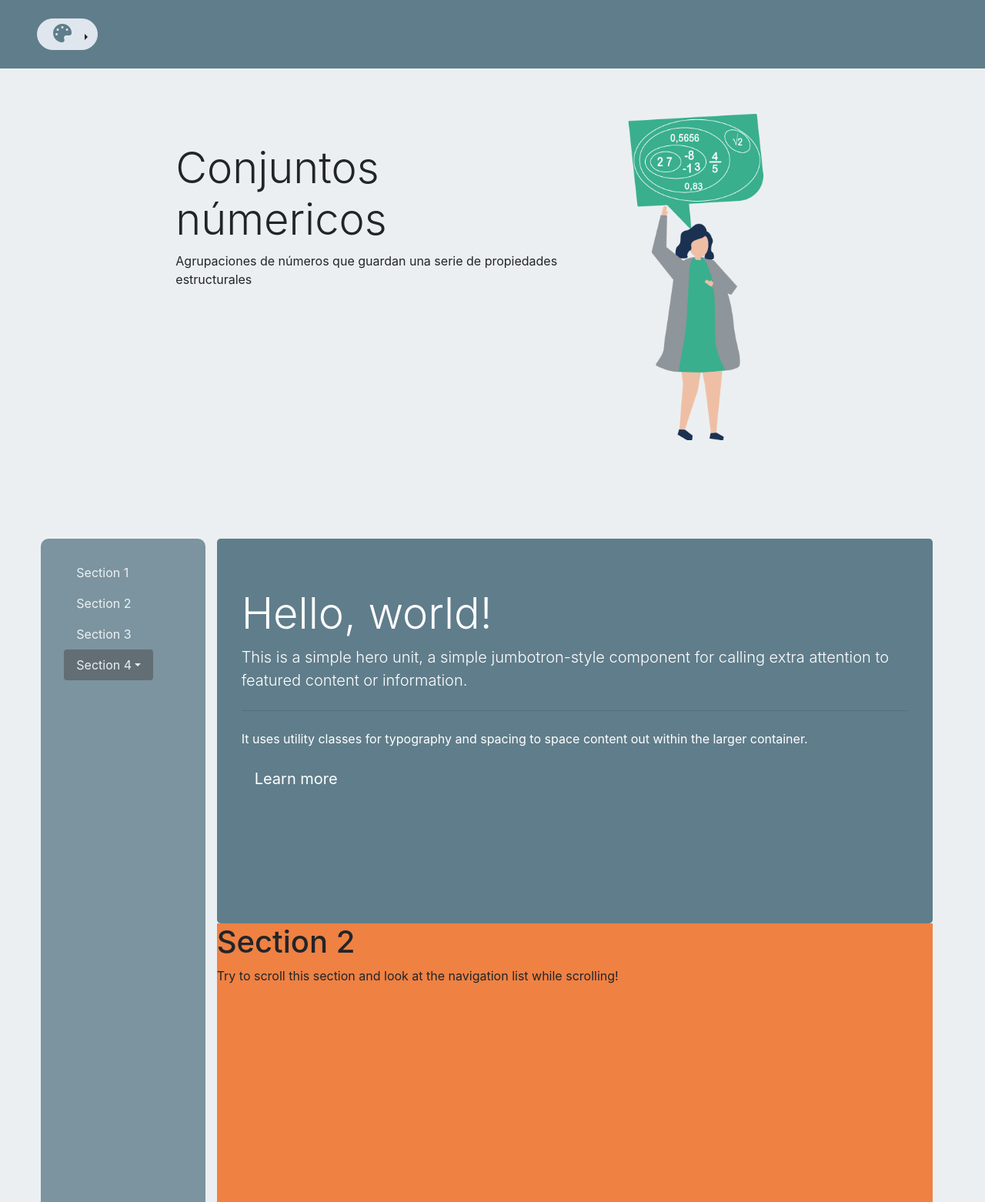
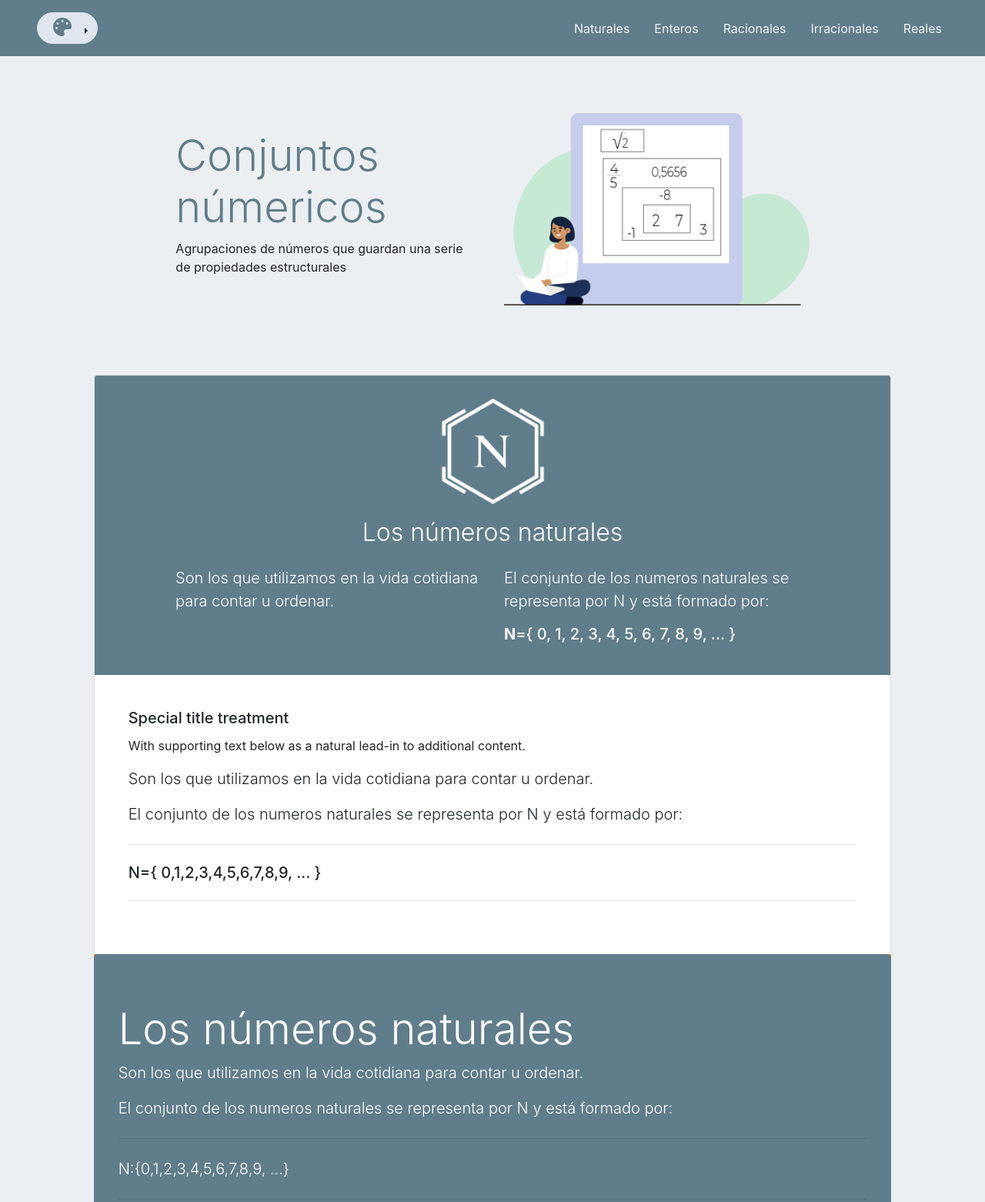
Before and after one commit to ElkynEnriquez/Equa, a website: page repaso/repaso-contenido-1.html in a window 1280 px wide. Shown: the top 1562 px of the page at 77% size. Drawn offline with nearby package versions, Linux system fonts and the light colour scheme.

Commit message:
Estructura conjuntos numericos

```diff
--- a/js/cargar-theme.js
+++ b/js/cargar-theme.js
@@ -57,7 +57,7 @@ function activarTheme(colorPrimario)
 
 function actualizarcolor(colorprincipal) {
     // Guarda todos los elementos que coincidan
-    var elements = document.querySelectorAll(".bg-primary, .btn-primary, .alert-primary, .table-primary, .badge-primary, .btn-outline-primary, .bg-primarioTazul, .btn-primarioTazul, .alert-primarioTazul, .table-primarioTazul, .badge-primarioTazul, .btn-outline-primarioTazul, .bg-primarioTrojo, .btn-primarioTrojo, .alert-primarioTrojo, .table-primarioTrojo, .badge-primarioTrojo, .btn-outline-primarioTrojo, .bg-primarioTvioleta, .btn-primarioTvioleta, .alert-primarioTvioleta, .table-primarioTvioleta, .badge-primarioTvioleta, .btn-outline-primarioTvioleta");
+    var elements = document.querySelectorAll(".bg-primary, .btn-primary, .alert-primary, .table-primary, .badge-primary, .btn-outline-primary, .text-primary, .bg-primarioTazul, .btn-primarioTazul, .alert-primarioTazul, .table-primarioTazul, .badge-primarioTazul, .btn-outline-primarioTazul, .text-primarioTazul, .bg-primarioTrojo, .btn-primarioTrojo, .alert-primarioTrojo, .table-primarioTrojo, .badge-primarioTrojo, .btn-outline-primarioTrojo, .text-primarioTrojo, .bg-primarioTvioleta, .btn-primarioTvioleta, .alert-primarioTvioleta, .table-primarioTvioleta, .badge-primarioTvioleta, .btn-outline-primarioTvioleta, .text-primarioTvioleta");
     // Para cada elemento y su posile variación  se reemplaza la clase por la nueva
     elements.forEach(function(item) {
             if (item.classList.contains('bg-primarioTazul')) item.classList.replace('bg-primarioTazul','bg-'+colorprincipal);
@@ -66,6 +66,7 @@ function actualizarcolor(colorprincipal) {
             if (item.classList.contains('table-primarioTazul')) item.classList.replace('table-primarioTazul','table-'+colorprincipal);
             if (item.classList.contains('badge-primarioTazul')) item.classList.replace('badge-primarioTazul','badge-'+colorprincipal);
             if (item.classList.contains('btn-outline-primarioTazul')) item.classList.replace('btn-outline-primarioTazul','btn-outline-'+colorprincipal);
+            if (item.classList.contains('text-primarioTazul')) item.classList.replace('text-primarioTazul','text-'+colorprincipal);
 
             if (item.classList.contains('bg-primarioTrojo')) item.classList.replace('bg-primarioTrojo','bg-'+colorprincipal);
             if (item.classList.contains('btn-primarioTrojo')) item.classList.replace('btn-primarioTrojo','btn-'+colorprincipal);
@@ -73,6 +74,7 @@ function actualizarcolor(colorprincipal) {
             if (item.classList.contains('table-primarioTrojo')) item.classList.replace('table-primarioTrojo','table-'+colorprincipal);
             if (item.classList.contains('badge-primarioTrojo')) item.classList.replace('badge-primarioTrojo','badge-'+colorprincipal);
             if (item.classList.contains('btn-outline-primarioTrojo')) item.classList.replace('btn-outline-primarioTrojo','btn-outline-'+colorprincipal);
+            if (item.classList.contains('text-primarioTrojo')) item.classList.replace('text-primarioTrojo','text-'+colorprincipal);
 
             if (item.classList.contains('bg-primarioTvioleta')) item.classList.replace('bg-primarioTvioleta','bg-'+colorprincipal);
             if (item.classList.contains('btn-primarioTvioleta')) item.classList.replace('btn-primarioTvioleta','btn-'+colorprincipal);
@@ -80,6 +82,7 @@ function actualizarcolor(colorprincipal) {
             if (item.classList.contains('table-primarioTvioleta')) item.classList.replace('table-primarioTvioleta','table-'+colorprincipal);
             if (item.classList.contains('badge-primarioTvioleta')) item.classList.replace('badge-primarioTvioleta','badge-'+colorprincipal);
             if (item.classList.contains('btn-outline-primarioTvioleta')) item.classList.replace('btn-outline-primarioTvioleta','btn-outline-'+colorprincipal);
+            if (item.classList.contains('text-primarioTvioleta')) item.classList.replace('text-primarioTvioleta','text-'+colorprincipal);
 
             if (item.classList.contains('bg-primary')) item.classList.replace('bg-primary','bg-'+colorprincipal);
             if (item.classList.contains('btn-primary')) item.classList.replace('btn-primary','btn-'+colorprincipal);
@@ -87,5 +90,6 @@ function actualizarcolor(colorprincipal) {
             if (item.classList.contains('table-primary')) item.classList.replace('table-primary','table-'+colorprincipal);
             if (item.classList.contains('badge-primary')) item.classList.replace('badge-primary','badge-'+colorprincipal);
             if (item.classList.contains('btn-outline-primary')) item.classList.replace('btn-outline-primary','btn-outline-'+colorprincipal);
+            if (item.classList.contains('text-primary')) item.classList.replace('text-primary','text-'+colorprincipal);
     });
 }
--- a/repaso/repaso-contenido-1.html
+++ b/repaso/repaso-contenido-1.html
@@ -4,26 +4,20 @@
         <!-- Etiquetas <meta> obligatorias para Bootstrap -->
         <meta charset="utf-8">
         <meta name="viewport" content="width=device-width, initial-scale=1, shrink-to-fit=no">
-<title>p29jul</title>
+
+        <!-- titulo de página -->
+        <title>Cojuntos númericos</title>
 
         <!--************** Inicio Scripts Bootstrap y Cambio de tema ******************** -->
         <!-- jQuery first, then Popper.js, then Bootstrap JS -->
         <script src="https://code.jquery.com/jquery-3.4.1.min.js" integrity="sha256-CSXorXvZcTkaix6Yvo6HppcZGetbYMGWSFlBw8HfCJo=" crossorigin="anonymous"></script>
         <script src="https://cdnjs.cloudflare.com/ajax/libs/popper.js/1.14.3/umd/popper.min.js" integrity="sha384-ZMP7rVo3mIykV+2+9J3UJ46jBk0WLaUAdn689aCwoqbBJiSnjAK/l8WvCWPIPm49" crossorigin="anonymous"></script>
-
         <script src="https://stackpath.bootstrapcdn.com/bootstrap/4.1.3/js/bootstrap.min.js" integrity="sha384-ChfqqxuZUCnJSK3+MXmPNIyE6ZbWh2IMqE241rYiqJxyMiZ6OW/JmZQ5stwEULTy" crossorigin="anonymous"></script>
         <!-- Fin jQuery, Popper.js y Bootstrap JS -->
+
+        <!-- incluimos iconos desde fontawesome -->
         <link rel="stylesheet" href="https://use.fontawesome.com/releases/v5.7.0/css/all.css" integrity="sha387-lZN37f5QGtY3VHgigisS14W3ExzMWZxybE1SJSEsQp9S+oqd12jhcu+A56Ebc1zFSJ" crossorigin="anonymous">
 
-<!--script src="p29jul.js"></script-->
-<script>
-function init() {
-    $(function(){
-        $("#incluirMenu").load("../modulos/menu.html");
-    });
-	//fnStartAnimation();
-}
-</script>
         <!-- ********************** Inicio codigo tema y cargar tema ******************* -->
             <!-- Custom built theme - This already includes Bootstrap 4 -->
             <link rel="stylesheet" href="../css/mytheme.min.css">
@@ -45,10 +39,8 @@ function init() {
 }
 </style>
 </head>
-<body onload="init();" style="margin:0px; "  data-spy="scroll" data-target="#myScrollspy" data-offset="1">
-    <!-- header class="navbar navbar-expand navbar-dark bg-primary flex-column flex-md-row bd-navbar" id="incluirMenu"></header -->
-    <div class="container-fluid">
-        <div class="row justify-content-between bg-primary px-5 py-4">
+<body style="margin:0px;"  data-spy="scroll">
+    <nav class="navbar navbar-expand-lg navbar-light  bg-primary px-5 py-3">
       <!-- Default dropright button -->
         <div class="btn-group dropright">
           <button type="button" class="btn btn-light dropdown-toggle" data-toggle="dropdown" aria-haspopup="true" aria-expanded="false" style="border-radius: 30px;">
@@ -62,67 +54,99 @@ function init() {
                 <a class="nav-link" id="color-violeta-btn" href="#tema-violeta">Violeta</a>
           </div>
         </div>
-        </div>
-        <div class="row justify-content-center py-5">
-            <div class="col-2"></div>
-            <div class="col-5 py-5">
-                <h1 class="display-4">Conjuntos númericos</h1>
-                <p>Agrupaciones de números que guardan una serie de propiedades estructurales</p>
-            </div>
-            <div class="col-3">
-                <img src="../img/conjuntos-numericos.png" alt="imagen-conjuntos-numericos" width="100%">
-            </div>
-            <div class="col-2"></div>
-        </div>
-        <div class="row py-5 justify-content-center">
-            <div class="py-3 w-100"></div> <!-- nueva linea -->
-            <nav class="col-sm-3 col-4 col-md-2 bg-primary"  id="myScrollspy" style="opacity: 0.8 ; border-radius: 10px;">
-                <div class="col-12 col-lg-3 bd-sidebar my-4">
-                    <ul class="nav nav-pills flex-column">
-                    <li class="nav-item">
-                      <a class="nav-link active" href="#section1">Section 1</a>
+      <button class="navbar-toggler" type="button" data-toggle="collapse" data-target="#navbarNav" aria-controls="navbarNav" aria-expanded="false" aria-label="Toggle navigation">
+            <span class="navbar-toggler-icon"></span>
+      </button>
+      <div class="collapse navbar-collapse justify-content-end" id="navbarNav">
+        <ul class="navbar-nav">
+          <li class="nav-item active px-2">
+            <a class="nav-link active" href="#naturales">Naturales</a>
           </li>
-                    <li class="nav-item">
-                      <a class="nav-link" href="#section2">Section 2</a>
+          <li class="nav-item px-2">
+            <a class="nav-link" href="#enteros">Enteros</a>
           </li>
-                    <li class="nav-item">
-                      <a class="nav-link" href="#section3">Section 3</a>
+          <li class="nav-item px-2">
+            <a class="nav-link" href="#racionales">Racionales</a>
           </li>
-                    <li class="nav-item dropdown">
-                      <a class="nav-link dropdown-toggle" data-toggle="dropdown" href="#">Section 4</a>
-                      <div class="dropdown-menu">
-                        <a class="dropdown-item" href="#section41">Link 1</a>
-                        <a class="dropdown-item" href="#section42">Link 2</a>
-                      </div>
+          <li class="nav-item px-2">
+            <a class="nav-link" href="#irracionales">Irracionales</a>
+          </li>
+          <li class="nav-item pl-2">
+            <a class="nav-link" href="#reales">Reales</a>
           </li>
         </ul>
       </div>
     </nav>
-            <div class="col-sm-9 col-8">
-            <div id="section1" id="colPrin">
+    <div class="container-fluid">
+        <div class="row justify-content-center align-items-center py-5">
+            <div class="col-2 col-md-2"></div>
+            <div class="col-8 col-md-4 py-5">
+                <h1 class="display-4 text-primary">Conjuntos númericos</h1>
+                <p>Agrupaciones de números que guardan una serie de propiedades estructurales</p>
+            </div>
+            <div class="w-100 d-md-none d-block"></div>
+            <div class="col-3 d-md-none d-block"></div>
+            <div class="col-6 col-md-4">
+                <img src="../img/conjuntos-numericos-1.png" alt="imagen-conjuntos-numericos" width="100%">
+            </div>
+            <div class="col-3 col-md-2"></div>
+        </div>
+        <div class="row py-3 justify-content-center">
+        <div class="col-md-10 col-12">
+            <div id="naturales" id="colPrin">
+                <div class="card">
+                  <div class="card-header bg-primary text-white align-center">
+                      <div class="row justify-content-center py-3">
+                        <div class="col-4 col-md-2">
+                        <img src="../img/naturales.png" alt="Imagen numeros naturales" width="100%">
+                        </div>
+                        <div class="w-100"></div>
+                        <div class="col-10">
+                            <h2 class="py-3 px-4 text-center" style="font-size: 2,3 rem; font-weight:300;">Los números naturales</h2>
+                        </div>
+                        <div class="w-100"></div>
+                        <div class="col-5">
+                            <p class="lead">Son los que utilizamos en la vida cotidiana para contar u ordenar.</p>
+                        </div>
+                          <div class="col-5">
+                            <p class="lead">El conjunto de los numeros naturales se representa por N y está formado por:</p>
+                            <h5 class="card-title"><b>N</b>={ 0, 1, 2, 3, 4, 5, 6, 7, 8, 9, ... }</h5>
+                        </div>
+                    </div>
+                  </div>
+                  <div class="card-body m-4">
+                    <h5 class="card-title">Special title treatment</h5>
+                    <p class="card-text">With supporting text below as a natural lead-in to additional content.</p>
+                      <p class="lead">Son los que utilizamos en la vida cotidiana para contar u ordenar.</p>
+                    <p class="lead">El conjunto de los numeros naturales se representa por N y está formado por:</p>
+                    <hr class="my-4">
+                        <h5 class="card-title">N={ 0,1,2,3,4,5,6,7,8,9, ... }</h5>
+                    <hr class="my-4">
+                  </div>
+                </div>
+            </div>
+            <div id="enteros" class="bg-warning">
                 <div class="jumbotron bg-primary text-white">
-                    <h1 class="display-4">Hello, world!</h1>
-                    <p class="lead">This is a simple hero unit, a simple jumbotron-style component for calling extra attention to featured content or information.</p>
+                    <h2 class="display-4">Los números naturales</h1>
+                    <p class="lead">Son los que utilizamos en la vida cotidiana para contar u ordenar.</p>
+                    <p class="lead">El conjunto de los numeros naturales se representa por N y está formado por:</p>
                     <hr class="my-4">
-                  <p>It uses utility classes for typography and spacing to space content out within the larger container.</p>
+                        <p class="lead">N:{0,1,2,3,4,5,6,7,8,9, ...}</p>
+                    <hr class="my-4">
                   <a class="btn btn-primary btn-lg" href="#" role="button">Learn more</a>
                 </div>
-                <!-- div id="animation_container" style="width:600px; height:800px">
-                    </div -->
-            </div>
-            <div id="section2" class="bg-warning">
                 <h1>Section 2</h1>
                 <p>Try to scroll this section and look at the navigation list while scrolling!</p>
             </div>
-            <div id="section3" class="bg-secondary">
+            <div id="racionales" class="bg-secondary">
                 <h1>Section 3</h1>
                 <p>Try to scroll this section and look at the navigation list while scrolling!</p>
             </div>
-            <div id="section41" class="bg-danger">
+            <div id="irracionales" class="bg-danger">
                 <h1>Section 4-1</h1>
                 <p>Try to scroll this section and look at the navigation list while scrolling!</p>
             </div>
-            <div id="section42" class="bg-info">
+            <div id="reales" class="bg-info">
                 <h1>Section 4-2</h1>
                 <p>Try to scroll this section and look at the navigation list while scrolling!</p>
             </div>
--- a/scss/_custom-variables.scss
+++ b/scss/_custom-variables.scss
@@ -7,6 +7,7 @@
 // Enabling shadows and gradients
 //$enable-shadows: true;
 $enable-gradients: true;
+$enable-responsive-font-sizes: true;
 
 // Changing the body background and text
 //$body-bg: #fe6349;
```
Also changed, not shown: css/tema-tesis.css, css/tema-tesis.min.css, img/conjuntos-numericos-1.png (renamed from img/conjuntosnumericos1.png). Lines whose indentation alone changed are shown as unchanged.
